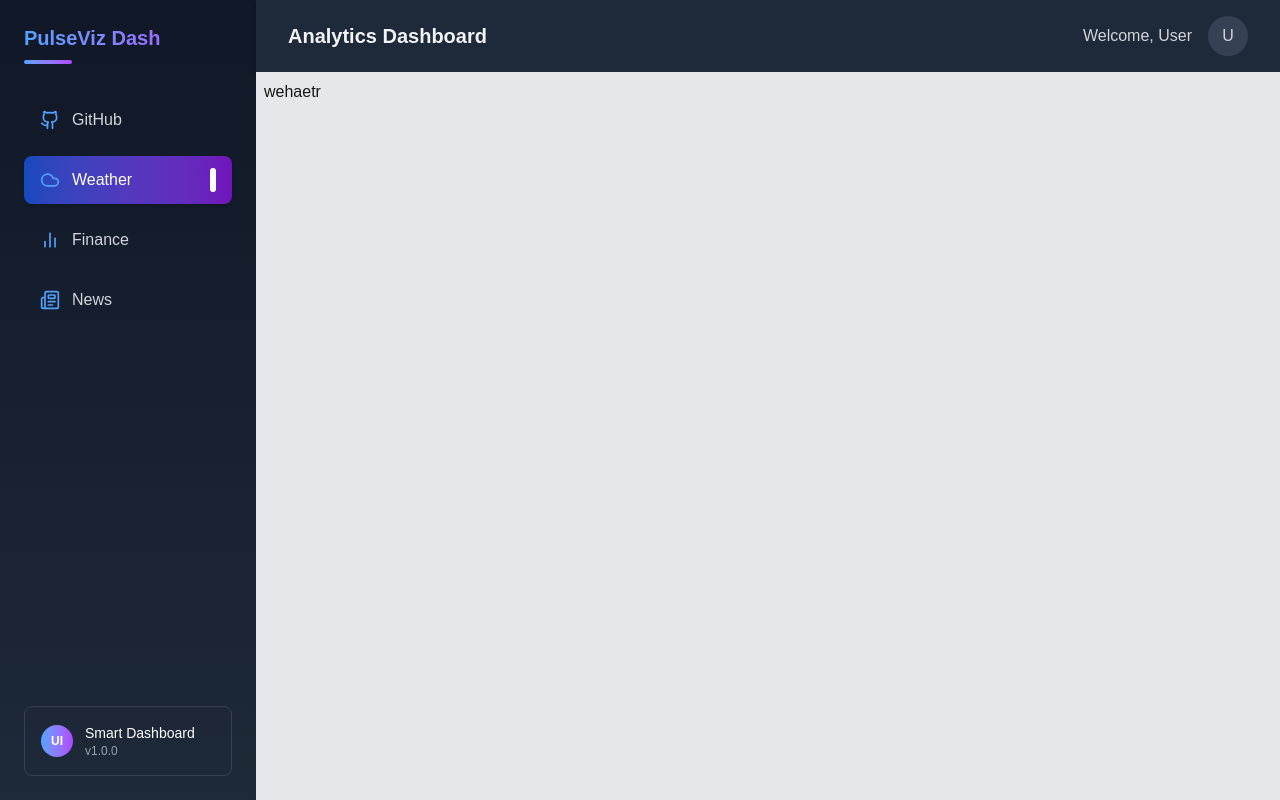
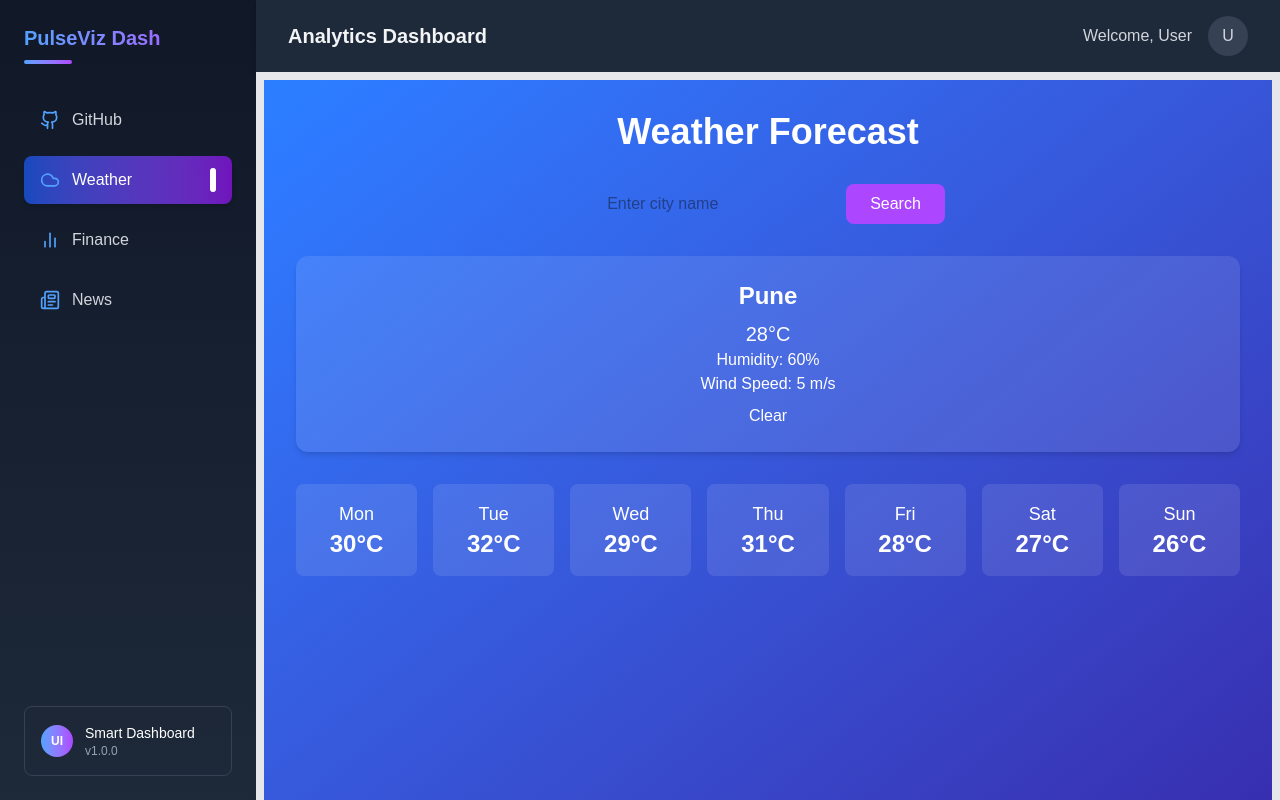
Before and after one commit to Mrprayag077/pulse-viz-dashboard, a Next.js app: page /weather in a window 1280 px wide. Built offline with nearby package versions, Linux system fonts and the light colour scheme.

Commit message:
add: wheater api

```diff
--- a/package.json
+++ b/package.json
@@ -10,13 +10,15 @@
   },
   "dependencies": {
     "@reduxjs/toolkit": "^2.6.1",
+    "axios": "^1.8.3",
     "lucide": "^0.482.0",
     "lucide-react": "^0.482.0",
     "next": "15.2.2",
     "postcss": "^8.5.3",
     "react": "^19.0.0",
     "react-dom": "^19.0.0",
-    "react-redux": "^9.2.0"
+    "react-redux": "^9.2.0",
+    "recharts": "^2.15.1"
   },
   "devDependencies": {
     "@eslint/eslintrc": "^3",
--- a/src/app/page.tsx
+++ b/src/app/page.tsx
@@ -49,37 +49,6 @@ export default function Home() {
 
   return (
     <div className="min-h-screen p-10 bg-gradient-to-br from-gray-900 rounded-xl to-gray-800 text-white">
-      {/* <GitHubStats /> */}
-
-      {profile && (
-        <section className="mb-10">
-          <h2 className="text-2xl font-semibold mb-4 text-gray-100">
-            GitHub Profile Stats
-          </h2>
-          <div className="grid grid-cols-1 md:grid-cols-2 lg:grid-cols-4 gap-4">
-            <div className="p-6 bg-gray-700 rounded-lg hover:bg-gray-600 transition-colors duration-200">
-              <h3 className="text-xl font-semibold text-gray-100">Followers</h3>
-              <p className="text-3xl text-blue-400">{profile.followers}</p>
-            </div>
-            <div className="p-6 bg-gray-700 rounded-lg hover:bg-gray-600 transition-colors duration-200">
-              <h3 className="text-xl font-semibold text-gray-100">Following</h3>
-              <p className="text-3xl text-blue-400">{profile.following}</p>
-            </div>
-            <div className="p-6 bg-gray-700 rounded-lg hover:bg-gray-600 transition-colors duration-200">
-              <h3 className="text-xl font-semibold text-gray-100">
-                Public Repos
-              </h3>
-              <p className="text-3xl text-blue-400">{profile.public_repos}</p>
-            </div>
-            <div className="p-6 bg-gray-700 rounded-lg hover:bg-gray-600 transition-colors duration-200">
-              <h3 className="text-xl font-semibold text-gray-100">
-                Public Gists
-              </h3>
-              <p className="text-3xl text-blue-400">{profile.public_gists}</p>
-            </div>
-          </div>
-        </section>
-      )}
       <section className="mb-10">
         <div className="animate-fadeIn">
           <div className="mb-10 p-6 bg-gray-800/30 backdrop-blur-lg rounded-xl border border-gray-700/50">
@@ -111,6 +80,39 @@ export default function Home() {
               </span>
             </div>
           </div>
+
+          {profile && (
+              <div className="grid grid-cols-1 md:grid-cols-2 lg:grid-cols-4 gap-4 my-4 mb-10">
+                <div className="p-6 bg-gray-700 rounded-lg hover:bg-gray-600 transition-colors duration-200">
+                  <h3 className="text-xl font-semibold text-gray-100">
+                    Followers
+                  </h3>
+                  <p className="text-3xl text-blue-400">{profile.followers}</p>
+                </div>
+                <div className="p-6 bg-gray-700 rounded-lg hover:bg-gray-600 transition-colors duration-200">
+                  <h3 className="text-xl font-semibold text-gray-100">
+                    Following
+                  </h3>
+                  <p className="text-3xl text-blue-400">{profile.following}</p>
+                </div>
+                <div className="p-6 bg-gray-700 rounded-lg hover:bg-gray-600 transition-colors duration-200">
+                  <h3 className="text-xl font-semibold text-gray-100">
+                    Public Repos
+                  </h3>
+                  <p className="text-3xl text-blue-400">
+                    {profile.public_repos}
+                  </p>
+                </div>
+                <div className="p-6 bg-gray-700 rounded-lg hover:bg-gray-600 transition-colors duration-200">
+                  <h3 className="text-xl font-semibold text-gray-100">
+                    Public Gists
+                  </h3>
+                  <p className="text-3xl text-blue-400">
+                    {profile.public_gists}
+                  </p>
+                </div>
+              </div>
+          )}
 
           {/* Projects */}
           <div className="mb-10">
--- a/src/app/weather/page.tsx
+++ b/src/app/weather/page.tsx
@@ -1,11 +1,72 @@
-import React from 'react';
+"use client"
+import React, { useState } from "react";
 
-const page: React.FC = () => {
+const mockWeatherData = {
+  city: "Pune",
+  temperature: 28,
+  humidity: 60,
+  windSpeed: 5,
+  weather: "Clear",
+};
+
+const mockForecastData = [
+  { day: "Mon", temp: 30 },
+  { day: "Tue", temp: 32 },
+  { day: "Wed", temp: 29 },
+  { day: "Thu", temp: 31 },
+  { day: "Fri", temp: 28 },
+  { day: "Sat", temp: 27 },
+  { day: "Sun", temp: 26 },
+];
+
+const Page: React.FC = () => {
+  const [city, setCity] = useState<string>("");
+  const [weatherData, setWeatherData] = useState<any>(mockWeatherData);
+
+  const handleSearch = (e: React.FormEvent) => {
+    e.preventDefault();
+    setWeatherData(mockWeatherData);
+  };
+
   return (
-    <>
-      wehaetr
-    </>
+    <div className="min-h-screen bg-gradient-to-br from-blue-500 to-indigo-800 p-8 text-white">
+      <h1 className="text-4xl font-bold text-center mb-8">Weather Forecast</h1>
+
+      <form onSubmit={handleSearch} className="flex justify-center mb-8">
+        <input
+          type="text"
+          value={city}
+          onChange={(e) => setCity(e.target.value)}
+          placeholder="Enter city name"
+          className="px-4 py-2 rounded-lg text-gray-900 focus:outline-none"
+        />
+        <button
+          type="submit"
+          className="ml-4 bg-purple-500 px-6 py-2 rounded-lg hover:bg-purple-600"
+        >
+          Search
+        </button>
+      </form>
+
+      <div className="bg-white/10 p-6 rounded-xl shadow-md text-center mb-8">
+        <h2 className="text-2xl font-semibold">{weatherData.city}</h2>
+        <p className="text-xl mt-2">{weatherData.temperature}°C</p>
+        <p>Humidity: {weatherData.humidity}%</p>
+        <p>Wind Speed: {weatherData.windSpeed} m/s</p>
+        <p className="mt-2">{weatherData.weather}</p>
+      </div>
+
+      {/* 7-Day Forecast */}
+      <div className="grid grid-cols-2 md:grid-cols-4 lg:grid-cols-7 gap-4">
+        {mockForecastData.map((day, index) => (
+          <div key={index} className="bg-white/10 p-4 rounded-lg text-center">
+            <p className="text-lg font-medium">{day.day}</p>
+            <p className="text-2xl font-bold">{day.temp}°C</p>
+          </div>
+        ))}
+      </div>
+    </div>
   );
 };
 
-export default page;
+export default Page;
--- a/src/components/RepoCard.tsx
+++ b/src/components/RepoCard.tsx
@@ -149,7 +149,10 @@ export const ProjectCard = ({ project }: any) => (
 export const AchievementsGrid = () => (
   <div className="grid grid-cols-1 sm:grid-cols-2 md:grid-cols-3 lg:grid-cols-4 gap-6">
     {achievements.map((achievement: any, index: number) => (
-      <div className="flex items-start gap-4 p-4 bg-gray-800/50 rounded-xl border border-gray-700">
+      <div
+        key={index}
+        className="flex items-start gap-4 p-4 bg-gray-800/50 rounded-xl border border-gray-700"
+      >
         <div className="p-2 bg-purple-500/20 rounded-lg flex-shrink-0">
           <Award className="text-purple-400" size={20} />
         </div>
```
Also changed, not shown: 1 other file (tests, documents, lock files or other folders).
